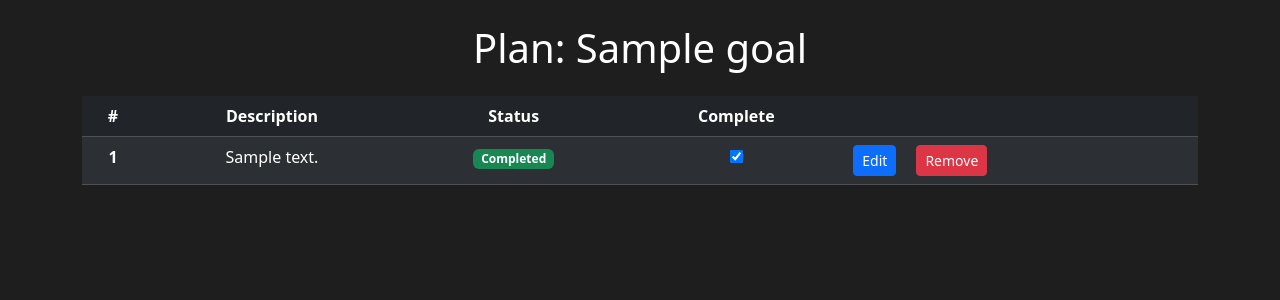
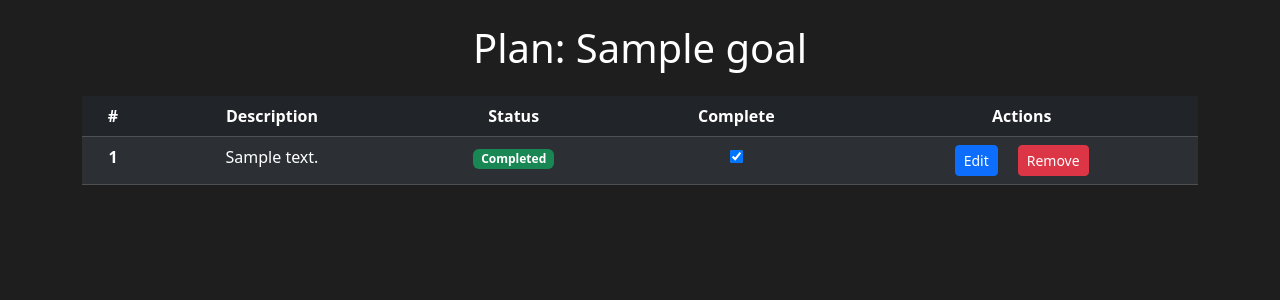
Before and after one commit to Joaohsd/study-plan-manager, a Flask app: page /get-tasks/1 in a window 1280 px wide. Shown: the part 56-356 px from the top of the page. Run offline with Flask 3, Linux system fonts and the light colour scheme; a database or web service that is not in the repository returns one stand-in record (values such as "Sample title"); data that the repository does not hold is empty.

Commit message:
:sparkles: style: interface improvements

```diff
--- a/frontend/templates/plans.html
+++ b/frontend/templates/plans.html
@@ -46,13 +46,15 @@
                                     </div>
                                 </div>
                             </td>
-                            <td style="display: flex; justify-content: center; gap: 30px;">
+                            <td>
+                                <span style="display: flex; flex-direction: row; gap: 20px; justify-content: center;">
                                     <form action="/get-tasks/{{ plan.id }}" method="GET" style="display:inline;">
                                         <button type="submit" class="btn btn-sm btn-primary">View</button>
                                     </form>
                                     <form action="/delete-plan/{{ plan.id }}" method="POST" style="display:inline;">
                                         <button type="submit" class="btn btn-sm btn-danger">Remove</button>
                                     </form>
+                                </span>
                             </td>
                         </tr>
                         {%endfor%}
--- a/frontend/templates/tasks.html
+++ b/frontend/templates/tasks.html
@@ -23,7 +23,7 @@
                             <th scope="col">Description</th>
                             <th scope="col">Status</th>
                             <th scope="col">Complete</th>
-                            <th></th>
+                            <th>Actions</th>
                         </tr>
                     </thead>
                     <tbody>
@@ -46,7 +46,7 @@
                                 />
                             </td>
                             <td>
-                                <span style="display: flex; flex-direction: row; gap: 20px;">
+                                <span style="display: flex; flex-direction: row; gap: 20px; justify-content: center;">
                                     <form action="/form-task/{{ plan.id }}/{{ task.id }}" method="POST">
                                         <button type="submit" class="btn btn-sm btn-primary">Edit</button>
                                     </form>
@@ -63,18 +63,6 @@
                 <p class="text-center">No tasks found for this plan</p>
                 {%endif%}
             </div>
-            <!--
-                <div class="mt-4">
-                    <h3>Adicionar Nova Tarefa</h3>
-                <form action="/add-task/{{ plan.id }}" method="POST">
-                    <div class="mb-3">
-                        <label for="description" class="form-label">Descrição</label>
-                        <input required type="text" class="form-control" id="description" name="description" placeholder="Digite a descrição da tarefa">
-                    </div>
-                    <button class="btn btn-primary" type="submit">Adicionar</button>
-                </form>
-            </div>
-            -->
         </div>
     </main>
     <script src="https://cdn.jsdelivr.net/npm/bootstrap@5.3.3/dist/js/bootstrap.bundle.min.js" integrity="sha384-YvpcrYf0tY3lHB60NNkmXc5s9fDVZLESaAA55NDzOxhy9GkcIdslK1eN7N6jIeHz" crossorigin="anonymous"></script>
@@ -94,7 +82,6 @@
                 });
 
                 if (response.ok) {
-                    // Se o backend retornar HTML, recarregue a página
                     window.location.reload();
                 } else {
                     throw new Error('Erro ao atualizar a tarefa.');
```
Lines whose indentation alone changed are shown as unchanged.
